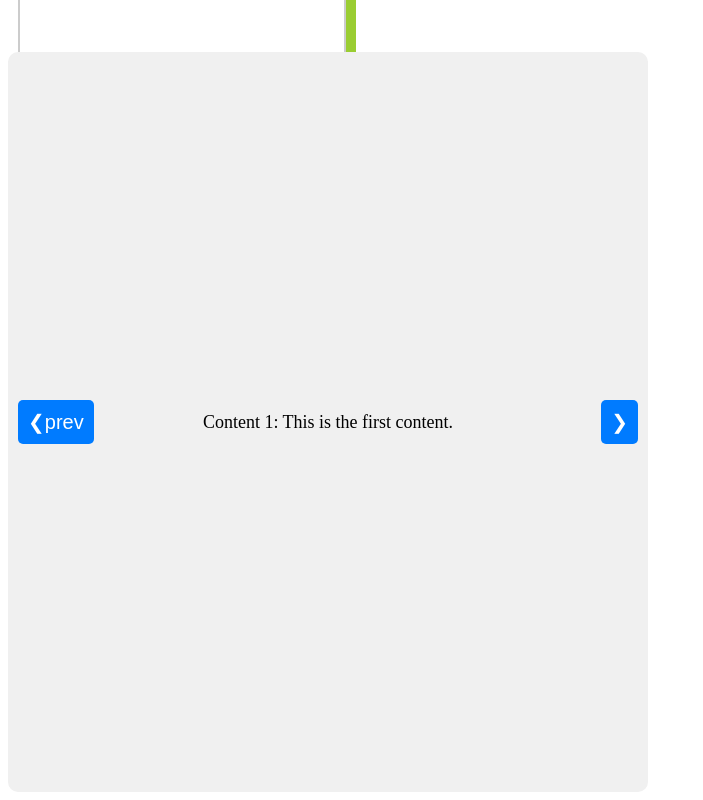
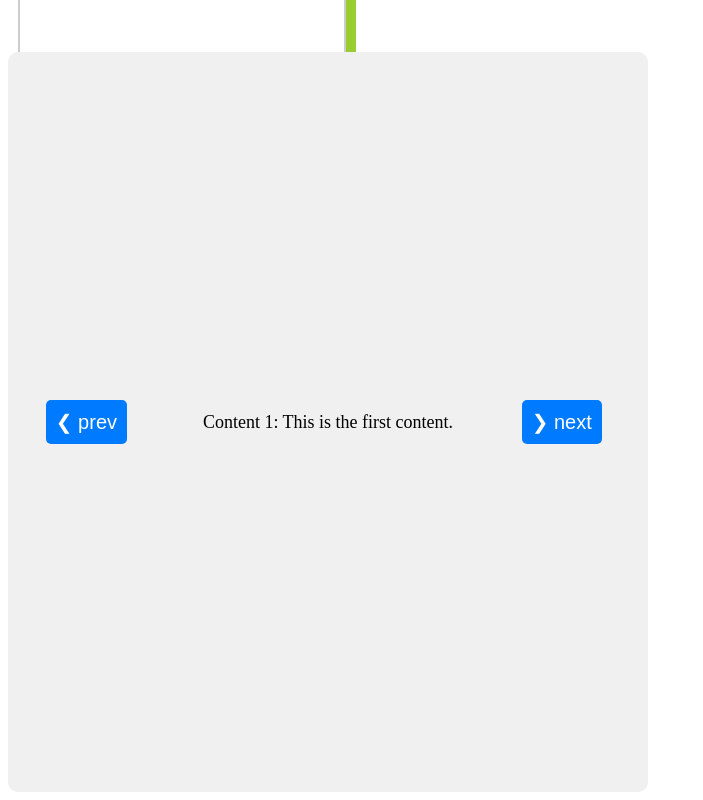
Before and after one commit to MeenakshiPramod/PEGASUS, a React (Vite) app in the folder frontend/: page / in a window 1280 px wide. Shown: the part 702-1502 px from the top of the page, without its empty margins (0-703 px from the left). Built offline with nearby package versions, Linux system fonts and the light colour scheme.

Commit message:
feat: enhance Slider component with improved button layout and transition effects

```diff
--- a/frontend/components/slider/Slider.css
+++ b/frontend/components/slider/Slider.css
@@ -1,3 +1,4 @@
+/* Container for the entire slider */
 .slider-container {
   display: flex;
   justify-content: center;
@@ -11,7 +12,24 @@
   overflow: hidden; /* Hide the overflowing content during transitions */
 }
 
+/* Styles for the arrow buttons container */
+.arrow-buttons {
+  margin-left: 2%;
+  position: absolute;
+  padding:10px;
+  top: 50%;
+  left:5px;
+  right: 10px;
+  display: flex;
+  justify-content: space-between;
+  width: 90%;
+  transform: translateY(-50%);
+  z-index: 10;
+}
+
+/* Styles for the arrow buttons */
 .arrow-btn {
+  margin:10px;
   background-color: #007BFF;
   color: white;
   border: none;
@@ -20,9 +38,6 @@
   cursor: pointer;
   border-radius: 5px;
   transition: background-color 0.3s;
-    position: absolute; /* Position arrows outside the content */
-    top: 50%;
-    transform: translateY(-50%);
 }
 
 .arrow-btn:hover {
@@ -33,14 +48,7 @@
   outline: none;
 }
 
-  .arrow-btn:first-of-type {
-    left: 10px; /* Position the left arrow */
-  }
-
-  .arrow-btn:last-of-type {
-    right: 10px; /* Position the right arrow */
-  }
-
+/* Styles for the slider content */
 .slider-content {
   margin: 0 20px;
   font-size: 18px;
@@ -48,18 +56,22 @@
   width: 100%;
   position: absolute;
   transition: transform 0.5s ease-in-out, opacity 0.5s ease-in-out; /* Add sliding transition */
+  opacity: 1;
 }
 
+/* Sliding effect when going to the left */
 .slide-left {
   transform: translateX(-100%); /* Slide content to the left */
   opacity: 0; /* Fade out the previous content */
 }
 
+/* Sliding effect when going to the right */
 .slide-right {
   transform: translateX(100%); /* Slide content to the right */
   opacity: 0; /* Fade out the previous content */
 }
 
+/* Show content with no sliding effect */
 .show {
   transform: translateX(0); /* Show content at original position */
   opacity: 1; /* Make content visible */
--- a/frontend/components/slider/Slider.jsx
+++ b/frontend/components/slider/Slider.jsx
@@ -20,13 +20,11 @@ const Slider = ({ content }) => {
 
   // Handle previous slide
   const handlePrev = () => {
-    console.log("left")
     if (currentIndex > 0) {
-      console.log("left:", currentIndex); // Logging currentIndex
       setDirection('left'); // Indicate a left slide
       setShowContent(false); // Hide content during transition
       setTimeout(() => {
-        setCurrentIndex(currentIndex - 1);
+        setCurrentIndex(currentIndex - 1); // Update the index after transition
         setShowContent(true); // Show content after transition
       }, 500); // Timeout to match the transition duration
     }
@@ -34,13 +32,24 @@ const Slider = ({ content }) => {
 
   return (
     <div className="slider-container">
-      <button onClick={handlePrev} className="arrow-btn">❮prev</button>
+      {/* Arrow buttons in the same container */}
+      <div className="arrow-buttons">
+        <button onClick={handlePrev} className="arrow-btn">❮ prev</button>
+        <button onClick={handleNext} className="arrow-btn">❯ next</button>
+      </div>
 
-      <div className={`slider-content ${direction === 'left' ? 'slide-left' : direction === 'right' ? 'slide-right' : ''} ${showContent ? 'show' : ''}`}>
+      {/* Content that slides */}
+      <div
+        className={`slider-content ${
+          direction === 'left'
+            ? 'slide-left'
+            : direction === 'right'
+            ? 'slide-right'
+            : ''
+        } ${showContent ? 'show' : ''}`}
+      >
         <p>{content[currentIndex]}</p>
       </div>
-
-      <button onClick={handleNext} className="arrow-btn">❯</button>
     </div>
   );
 };
```
Lines whose indentation alone changed are shown as unchanged.
